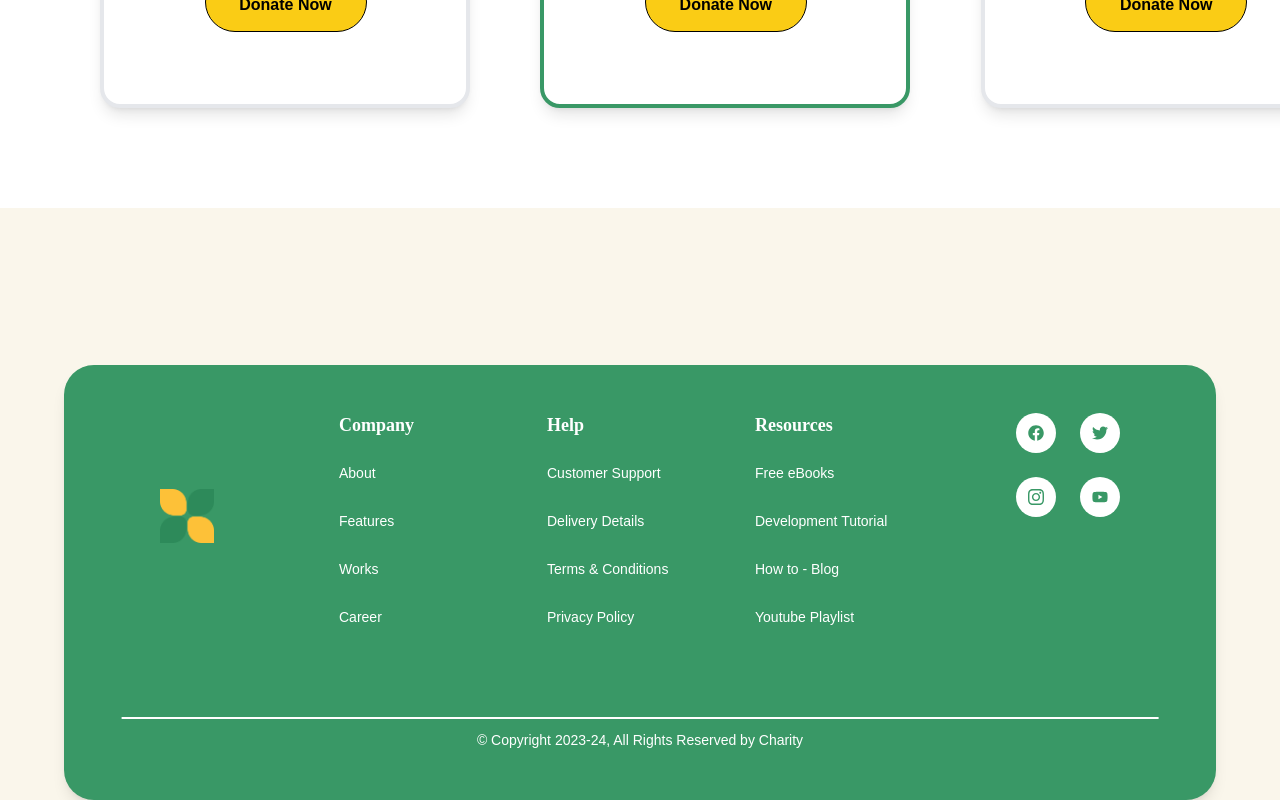
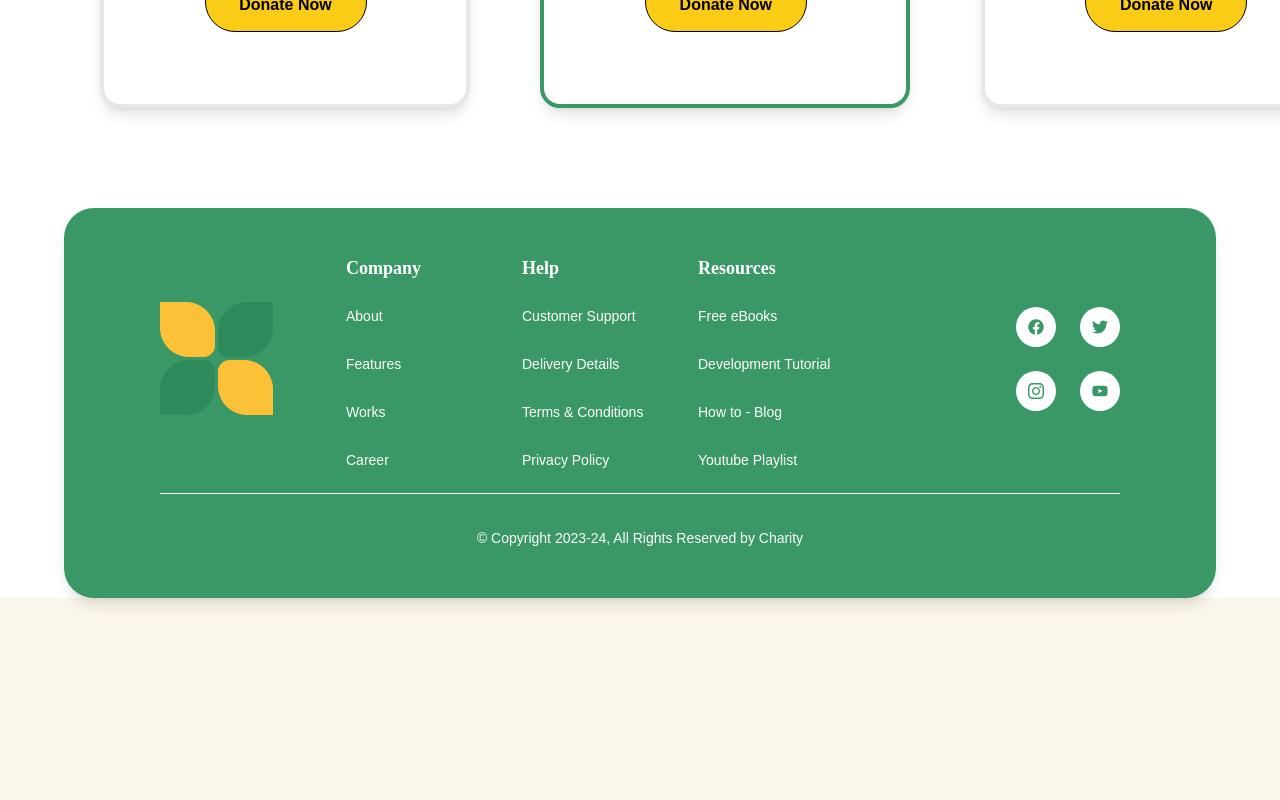
Before and after one commit to rohanwadadar/charity-website, a React (Create React App) app: page / in a window 1280 px wide. Shown: the part 2235-3035 px from the top of the page. After the commit the page ends 2881 px from the top, so only its background shows below. Built offline with nearby package versions, Linux system fonts and the light colour scheme; a web font is replaced by a local one.

Commit message:
Update stats.js

```diff
--- a/src/components/stats.js
+++ b/src/components/stats.js
@@ -3,19 +3,13 @@ import { FaFacebook, FaTwitter, FaInstagram, FaYoutube } from 'react-icons/fa';
 
 const Stats = () => {
   return (
-
-
-    <section className="bg-white  mt-[180px]">
+    <section className="bg-white relative">
       <footer
         className="bg-green text-white py-12 px-6 sm:px-12 md:px-16 lg:px-20 xl:px-24 rounded-xl shadow-lg hover:shadow-xl transition-shadow duration-300 ease-in-out cursor-pointer mx-auto mb-12"
         style={{
-          width: '90%', // Adjust width responsively
-          maxWidth: '1300px', // Max width to keep the original design on larger screens
-          height: 'auto', // Allow height to be responsive
-          position: 'absolute',
-          top: '2600px',
-          left: '50%',
-          transform: 'translateX(-50%)',
+          width: '90%',
+          maxWidth: '1300px',
+          height: 'auto',
           borderRadius: '30px',
           opacity: 1,
         }}
@@ -23,9 +17,9 @@ const Stats = () => {
         <div
           className="flex flex-col md:flex-row md:justify-between items-start md:items-center mx-auto max-w-6xl"
           style={{
-            width: '100%', // Full width with max-width on the parent
-            height: 'auto', // Responsive height
-            gap: '125px',
+            width: '100%',
+            height: 'auto',
+            gap: '40px md:gap-125px',
             opacity: 1,
           }}
         >
@@ -35,7 +29,6 @@ const Stats = () => {
             style={{
               width: '113px',
               height: '113px',
-              gap: '20px',
               opacity: 1,
             }}
           >
@@ -48,14 +41,15 @@ const Stats = () => {
 
           {/* Footer Links */}
           <div
-            className="flex flex-col md:flex-row md:space-x-8 text-center md:text-left mb-6 md:mb-0"
+  className="flex flex-col md:flex-row text-center md:text-left mb-6 md:mb-0 gap-5 md:gap-10" // Tailwind classes for responsive gaps
   style={{
     width: '100%',
-              maxWidth: '597px', // Maintain original design on larger screens
-              gap: '40px',
+    maxWidth: '597px',
     opacity: 1,
   }}
-          >
+>{/* Footer Links */}
+<div className="flex flex-col md:flex-row text-center md:text-left mb-6 md:mb-0 gap-5 md:gap-10">
+
   {/* Company Section */}
   <div
     className="mb-6 md:mb-0"
@@ -65,12 +59,8 @@ const Stats = () => {
       opacity: 1,
     }}
   >
-              <h3
-                className="font-manuale text-lg font-bold leading-6 text-left mb-4"
-              >Company</h3>
-              <ul
-                className="space-y-2 font-montserrat text-sm leading-10 text-left"
-              >
+    <h3 className="font-manuale text-lg font-bold leading-6 text-left mb-4">Company</h3>
+    <ul className="space-y-2 font-montserrat text-sm leading-10 text-left">
       <li><a href="https://rohanwadadar.github.io/portfolio/" target="_blank" rel="noopener noreferrer">About</a></li>
       <li><a href="https://rohanwadadar.github.io/portfolio/" target="_blank" rel="noopener noreferrer">Features</a></li>
       <li><a href="https://rohanwadadar.github.io/portfolio/" target="_blank" rel="noopener noreferrer">Works</a></li>
@@ -87,12 +77,8 @@ const Stats = () => {
       opacity: 1,
     }}
   >
-              <h3
-                className="font-manuale text-lg font-bold leading-6 text-left mb-4"
-              >Help</h3>
-              <ul
-                className="space-y-2 font-montserrat text-sm leading-10 text-left"
-              >
+    <h3 className="font-manuale text-lg font-bold leading-6 text-left mb-4">Help</h3>
+    <ul className="space-y-2 font-montserrat text-sm leading-10 text-left">
       <li><a href="https://rohanwadadar.github.io/portfolio/" target="_blank" rel="noopener noreferrer">Customer Support</a></li>
       <li><a href="https://rohanwadadar.github.io/portfolio/" target="_blank" rel="noopener noreferrer">Delivery Details</a></li>
       <li><a href="https://rohanwadadar.github.io/portfolio/" target="_blank" rel="noopener noreferrer">Terms & Conditions</a></li>
@@ -109,29 +95,20 @@ const Stats = () => {
       opacity: 1,
     }}
   >
-              <h3
-                className="font-manuale text-lg font-bold leading-6 text-left mb-4"
-              >Resources</h3>
-              <ul
-                className="space-y-2 font-montserrat text-sm leading-10 text-left"
-              >
+    <h3 className="font-manuale text-lg font-bold leading-6 text-left mb-4">Resources</h3>
+    <ul className="space-y-2 font-montserrat text-sm leading-10 text-left">
       <li><a href="https://rohanwadadar.github.io/portfolio/" target="_blank" rel="noopener noreferrer">Free eBooks</a></li>
       <li><a href="https://rohanwadadar.github.io/portfolio/" target="_blank" rel="noopener noreferrer">Development Tutorial</a></li>
       <li><a href="https://rohanwadadar.github.io/portfolio/" target="_blank" rel="noopener noreferrer">How to - Blog</a></li>
       <li><a href="https://rohanwadadar.github.io/portfolio/" target="_blank" rel="noopener noreferrer">Youtube Playlist</a></li>
     </ul>
   </div>
+
+</div>
 </div>
 
           {/* Social Media Icons */}
-          <div
-            className="mb-6 md:mb-0"
-            style={{
-              width: '136px',
-              height: '205px',
-              opacity: 1,
-            }}
-          >
+          <div className="mb-6 md:mb-0">
             <div className="flex justify-center space-x-4 md:space-x-6 mb-6">
               <a href="https://www.facebook.com" target="_blank" rel="noopener noreferrer" className="bg-white rounded-full p-3 text-green hover:bg-gray transition w-10 h-10 flex items-center justify-center">
                 <FaFacebook size={20} />
@@ -151,33 +128,43 @@ const Stats = () => {
           </div>
         </div>
 
-        <hr
-          className="border-t border-white opacity-100 my-8 absolute"
-          style={{
-            width: '90%',
-            maxWidth: '1166px',
-            top: '320px',
-            left: '50%',
-            transform: 'translateX(-50%)',
-            border: '1px solid',
-            opacity: 1,
-          }}
-        />
+        <hr className="border-t border-white opacity-100 my-8" />
 
         {/* Copyright Section */}
-        <div
-          className="text-center"
-          style={{
-            marginTop: '110px',
-          }}
-        >
-          <p
-            className="font-poppins text-sm leading-6 text-center"
-          >
+        <div className="text-center mt-8">
+          <p className="font-poppins text-sm leading-6 text-center">
             © Copyright 2023-24, All Rights Reserved by Charity
           </p>
         </div>
       </footer>
+
+      <style jsx>{`
+        @media (max-width: 768px) {
+          footer {
+            position: static;
+            transform: none;
+            margin-top: 40px;
+          }
+          .flex-col md\\:flex-row {
+            flex-direction: column;
+          }
+          .md\\:space-x-8 {
+            margin-left: 0;
+          }
+          .md\\:items-center {
+            align-items: flex-start;
+          }
+          .md\\:text-left {
+            text-align: center;
+          }
+          hr {
+            position: static;
+            transform: none;
+            width: 100%;
+            margin: 20px 0;
+          }
+        }
+      `}</style>
     </section>
   );
 };
```
Lines whose indentation alone changed are shown as unchanged.
